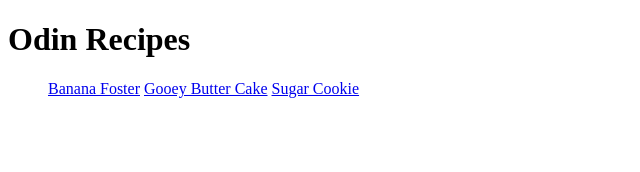
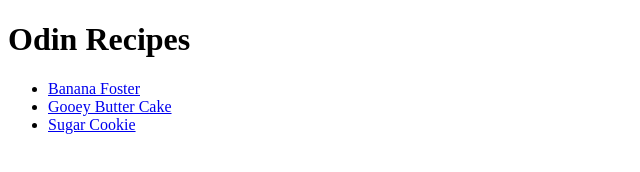
Before and after one commit to jayjaythejet/odin-recipes, a plain HTML site: page index.html in a window 1280 px wide. Shown: the whole page, without its empty margins (0-640 px from the left). Drawn offline with Linux system fonts and the light colour scheme.

Commit message:
Edit index.html so that it displays recipes as lists

```diff
--- a/index.html
+++ b/index.html
@@ -8,9 +8,9 @@
 <body>
     <h1>Odin Recipes</h1>
     <ul>
-        <a href="./recipes/bananafoster.html">Banana Foster</a>
-        <a href="./recipes/gooeybuttercake.html">Gooey Butter Cake</a>
-        <a href="./recipes/sugarcookie.html">Sugar Cookie</a>
+        <li><a href="./recipes/bananafoster.html">Banana Foster</a></li>
+        <li><a href="./recipes/gooeybuttercake.html">Gooey Butter Cake</a></li>
+        <li><a href="./recipes/sugarcookie.html">Sugar Cookie</a></li>
     </ul>
 
 </body>
```
